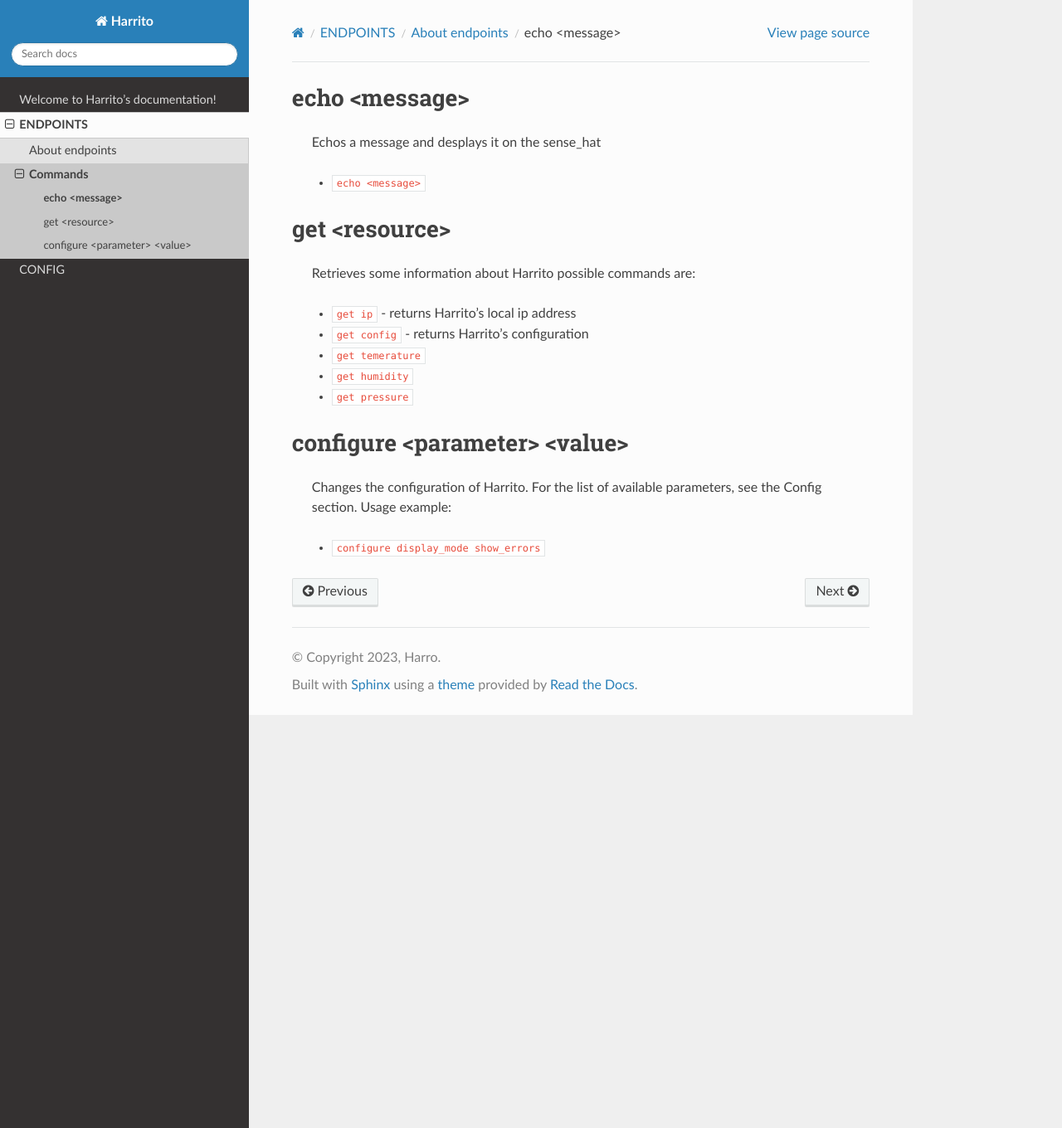
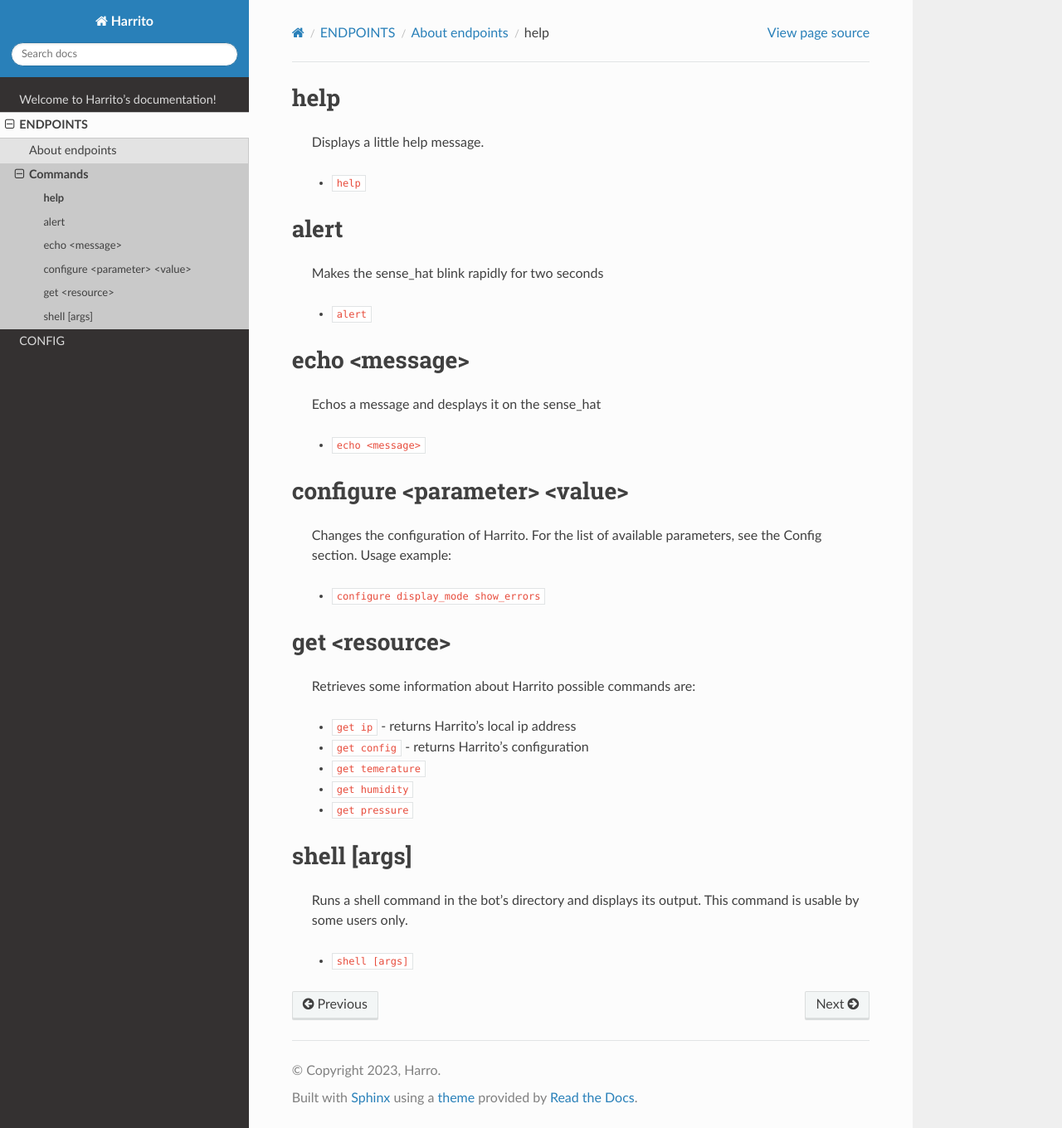
Before and after one commit to Harro3/Harrito, a Sphinx documentation site: the page built from docs/endpoints/commands.rst, in a window 1280 px wide and 1360 px high. Shown: the whole window at 83% size. Built offline with Sphinx 7.4.7 and the Read the Docs theme 2.0.0, drawn with Linux system fonts in a browser that asks for light colours.

Commit message:
feat: updated docs

```diff
--- a/docs/endpoints/commands.rst
+++ b/docs/endpoints/commands.rst
@@ -1,8 +1,29 @@
+help
+====
+    Displays a little help message.
+
+    * ``help``
+
+alert
+=====
+    Makes the sense_hat blink rapidly for two seconds
+
+    * ``alert``
+
 echo <message>
 ==============
     Echos a message and desplays it on the sense_hat
 
     * ``echo <message>``
+
+configure <parameter> <value>
+=============================
+
+    Changes the configuration of Harrito.
+    For the list of available parameters, see the Config section.
+    Usage example:
+
+    * ``configure display_mode show_errors``
 
 get <resource>
 ==============
@@ -16,11 +37,9 @@
     * ``get humidity``
     * ``get pressure``
 
-configure <parameter> <value>
-=============================
+shell [args]
+============
+    Runs a shell command in the bot's directory and displays its output.
+    This command is usable by some users only.
 
-    Changes the configuration of Harrito.
-    For the list of available parameters, see the Config section.
-    Usage example:
-
-    * ``configure display_mode show_errors``
+    * ``shell [args]``
```
Also changed, not shown: docs/config/parameters.rst (+9 -0 lines), 1 other file.
